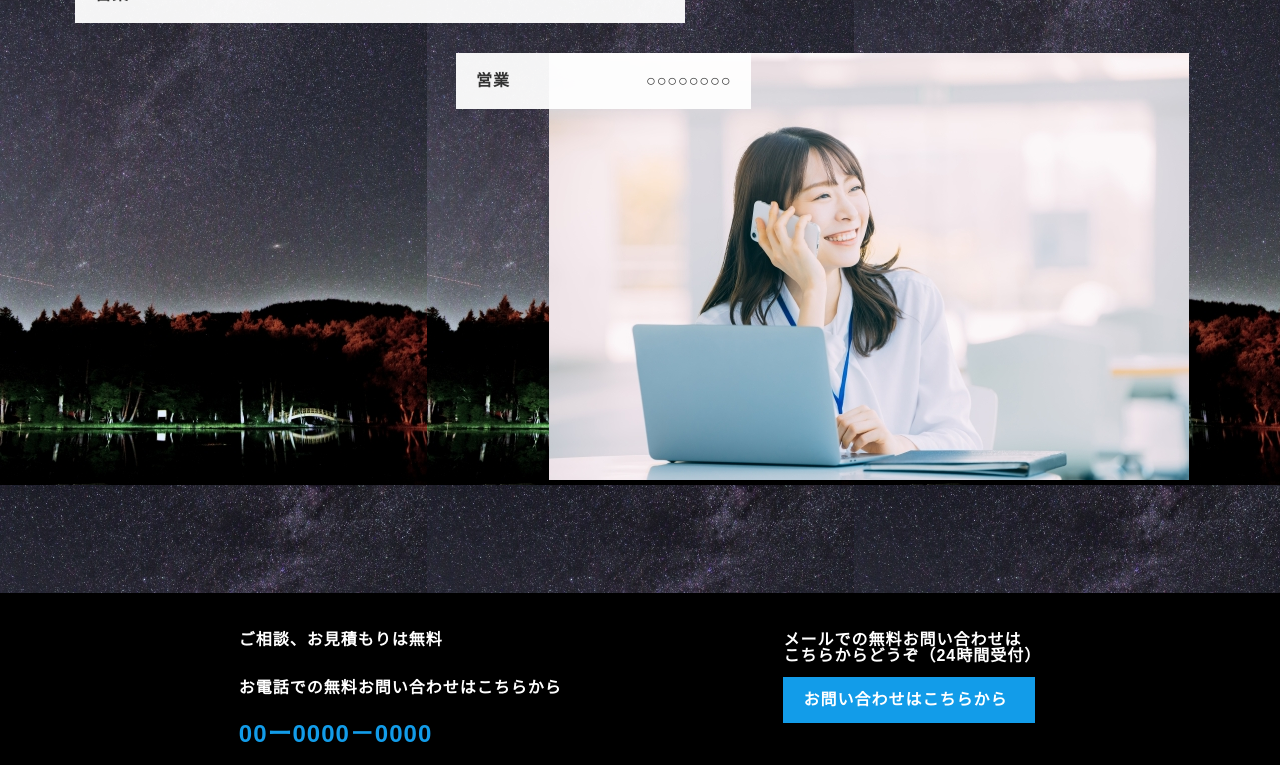
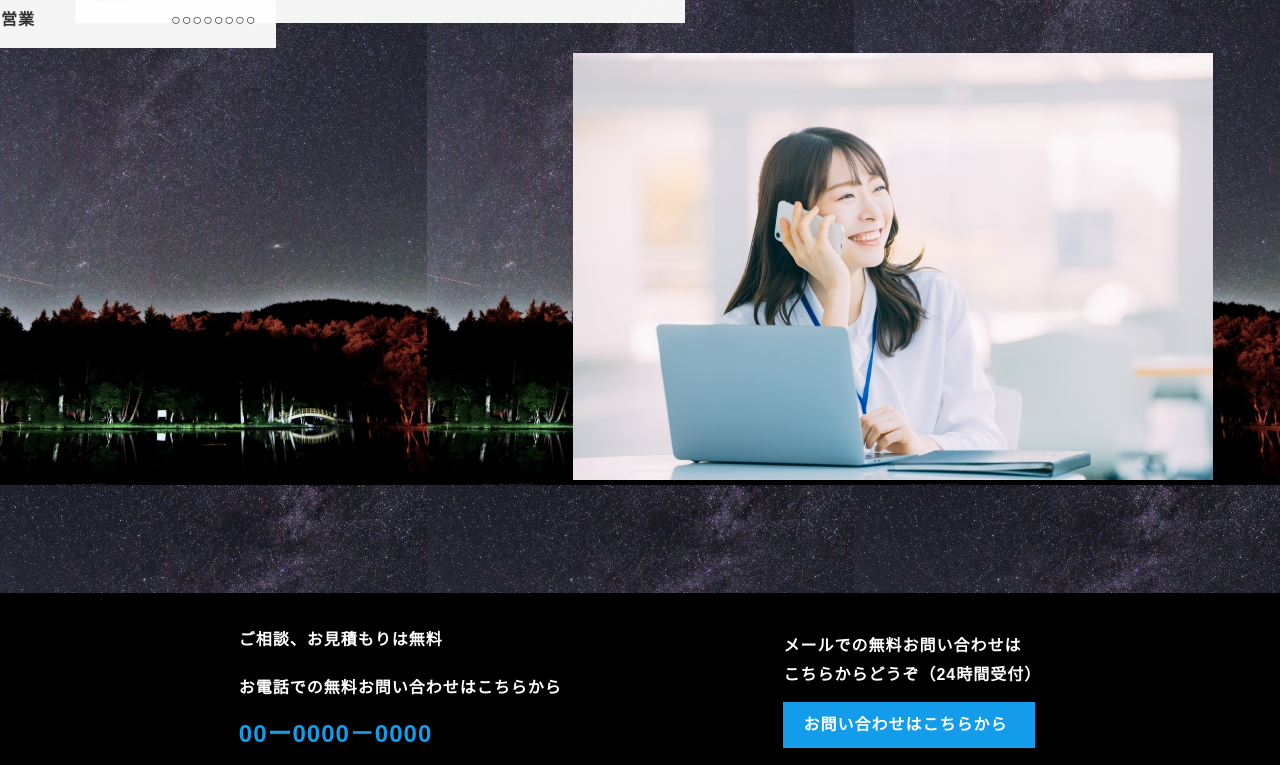
Before and after one commit to yanagisawa0519/hp2, a plain HTML site: page hp2/html/recruit.html in a window 1280 px wide. Shown: the part 2939-3704 px from the top of the page. Drawn offline with Linux system fonts and the light colour scheme.

Commit message:
first commit

```diff
--- a/hp2/css/business.css
+++ b/hp2/css/business.css
@@ -533,7 +533,7 @@ a:before {
     position: absolute;
     bottom: 0;
     left: auto;
-    width: 70%;
+    width: 80%;
     height: 1px;
     background: #c2c3cc;
 }
@@ -551,6 +551,7 @@ a:before {
 
 .right-inqu h2 {
   padding-bottom: 5%;
+   line-height: 1.8;
 }
 
 
--- a/hp2/css/fee.flow.css
+++ b/hp2/css/fee.flow.css
@@ -646,6 +646,7 @@ margin-bottom: 5%;
 
 .right-inqu h2 {
   padding-bottom: 5%;
+   line-height: 1.8;
 }
 .inquiry {
     background-color: #129CE9; /* 背景色を青に設定 */
--- a/hp2/css/inquiriy.css
+++ b/hp2/css/inquiriy.css
@@ -676,6 +676,7 @@ textarea {
 
 .right-inqu h2 {
   padding-bottom: 5%;
+  line-height: 1.8;
 }
 
   .service-content{
--- a/hp2/css/notification.css
+++ b/hp2/css/notification.css
@@ -404,6 +404,7 @@ padding: 3%;
 
 .right-inqu h2 {
   padding-bottom: 5%;
+   line-height: 1.8;
 }
 
 
--- a/hp2/css/recruit.css
+++ b/hp2/css/recruit.css
@@ -384,12 +384,12 @@ img{
 
 .c-articleListText1 {
     background: rgba(255, 255, 255, .95);
-    margin: 0 97px;
+    margin: -61px 109px;
     padding: 20px;
     -webkit-transform: translateY(-30px);
     -ms-transform: translateY(-30px);
     transform: translateY(299px);
-    transform: translateX(299px);
+    transform: translateX(-188px);
     margin-bottom: 10px;
 }
 
@@ -418,7 +418,8 @@ img{
   padding: 0%;
 }
 
-.right-inqu{
+.right-inqu h2{
+   line-height: 1.8;
 }
 .inquiry {
     background-color: #129CE9; /* 背景色を青に設定 */
```
